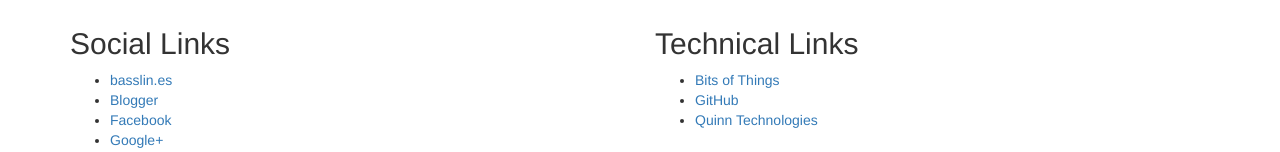
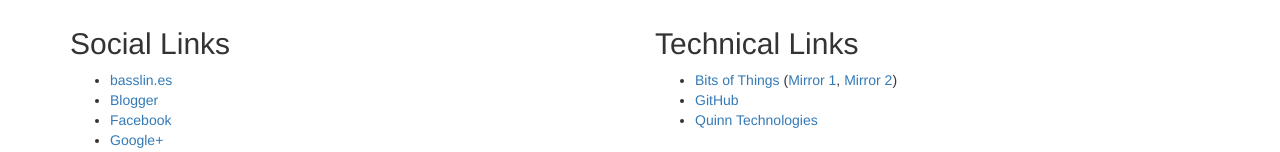
Before and after one commit to keeganquinn/keeganquinn.github.io, a plain HTML site: page index.html in a window 1280 px wide. Shown: the part 123-275 px from the top of the page. Drawn offline with nearby package versions, Linux system fonts and the light colour scheme.

Commit message:
Add mirrors.

```diff
--- a/index.html
+++ b/index.html
@@ -42,7 +42,9 @@
           <h2>Technical Links</h2>
 
           <ul>
-            <li><a href="https://keeganquinn.github.io/bits/">Bits of Things</a></li>
+            <li><a href="https://keeganquinn.github.io/bits/">Bits of Things</a>
+              (<a href="https://basslin.es/~keegan/bits/">Mirror 1</a>,
+              <a href="https://quinn.tk/~keegan/bits/">Mirror 2</a>)</li>
             <li><a href="https://github.com/keeganquinn">GitHub</a></li>
             <li><a href="https://quinn.tk/">Quinn Technologies</a></li>
           </ul>
```
